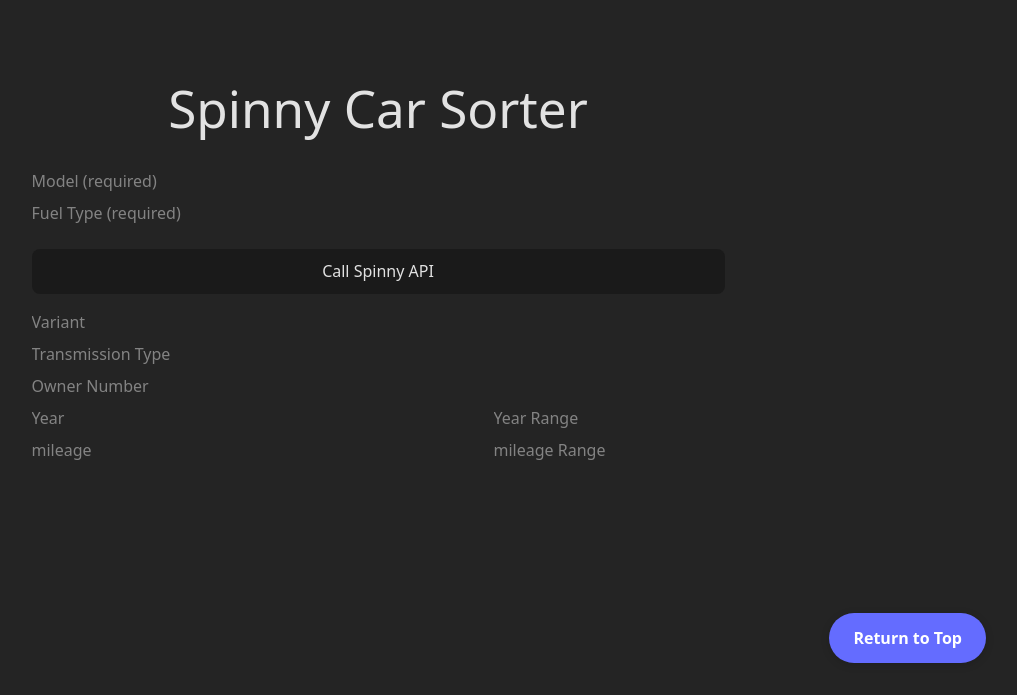
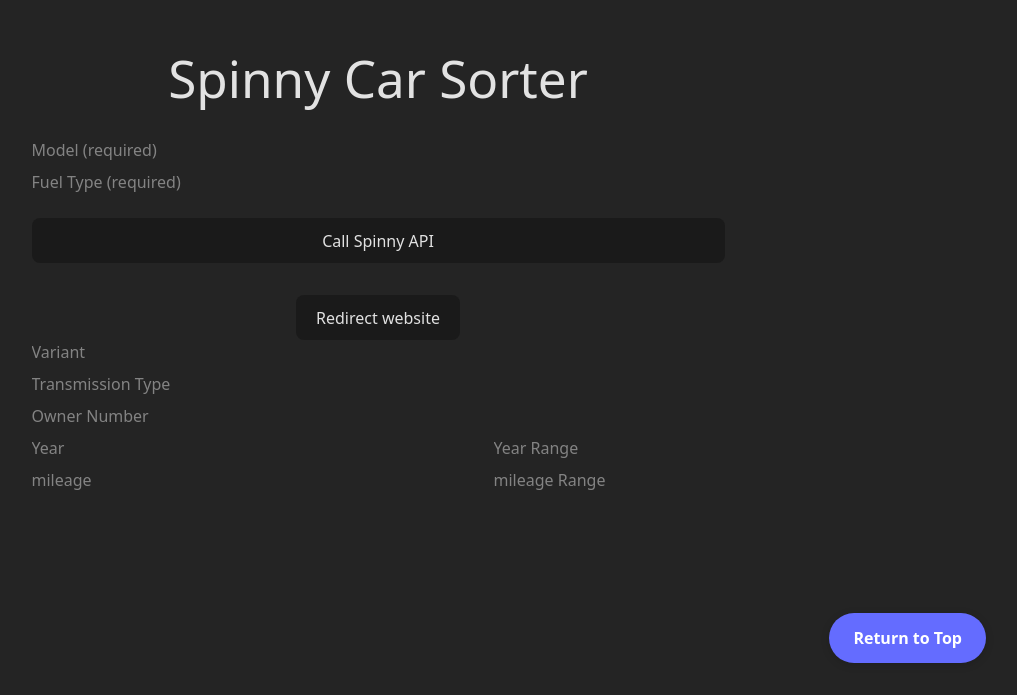
Before and after one commit to mdadnanhusaain/SpinnyPriceTracker, a React (Vite) app in the folder my-project/: page / in a window 1280 px wide. Shown: the part 105-800 px from the top of the page, without its empty margins (262-1279 px from the left). Built offline with nearby package versions, Linux system fonts and the light colour scheme.

Commit message:
Added new button for redirection

```diff
--- a/my-project/src/App.jsx
+++ b/my-project/src/App.jsx
@@ -1,5 +1,5 @@
 import { useState } from "react";
-import { fetchSpinnyCars } from "./apiCall";
+import { buildSpinnyUrl, fetchSpinnyCars } from "./apiCall";
 import { filterData, trimCarDataArray, sortData } from "./utils";
 import { FaCopy, FaArrowUp, FaArrowDown } from "react-icons/fa";
 import "./App.css";
@@ -12,6 +12,7 @@
   const [copiedIdx, setCopiedIdx] = useState(null);
   const [copiedField, setCopiedField] = useState(null);
   const [sortConfig, setSortConfig] = useState(initialSort);
+  const [status200, setStatus200] = useState(false);
 
   const notify = (text, idx, field) => {
     setCopiedIdx(idx);
@@ -85,10 +86,13 @@
       return;
     }
 
-    const result = await fetchSpinnyCars({
-      model: form.model.replace(" ", "-"),
-      fuel_type: form.fuel_type.replaceAll(" ", ","),
-    });
+    const result = await fetchSpinnyCars(
+      {
+        model: form.model.replace(" ", "-"),
+        fuel_type: form.fuel_type.replaceAll(" ", ","),
+      },
+      setStatus200
+    );
 
     const trimmedResults = trimCarDataArray(result);
 
@@ -99,8 +103,6 @@
       initialSort.order
     );
 
-    console.log("Sorted (default):", sortedResults);
-
     setApiResult(result);
     setFilterResult(sortedResults);
     setSortConfig(initialSort);
@@ -110,10 +112,7 @@
   const handleFilterData = (updatedFilterForm = filterForm) => {
     if (!apiResult) return;
     const newFilteredResult = filterData(updatedFilterForm, apiResult);
-    console.log("New FIltered Result, ", newFilteredResult);
     const trimmedResults = trimCarDataArray(newFilteredResult);
-
-    console.log("Trimmed Data", trimmedResults);
 
     setFilterResult(trimmedResults);
   };
@@ -135,6 +134,14 @@
     // Apply sorting on the current filtered data
     const sorted = sortData(filterResult, field, nextOrder);
     setFilterResult(sorted);
+  };
+
+  const handleRedirect = () => {
+    const url = buildSpinnyUrl({
+      model: form.model.replace(" ", "-"),
+      fuel_type: form.fuel_type.replaceAll(" ", ","),
+    });
+    window.open(url, "_blank");
   };
 
   return (
@@ -174,6 +181,16 @@
             Call Spinny API
           </button>
         </form>
+
+        {!status200 && (
+          <button
+            type="submit"
+            style={{ marginTop: "1em" }}
+            onClick={handleRedirect}
+          >
+            Redirect website
+          </button>
+        )}
 
         {/* Filter Form */}
         <form
--- a/my-project/src/apiCall.js
+++ b/my-project/src/apiCall.js
@@ -13,7 +13,7 @@
  * @param {Object} params - Optional query parameters.
  * @returns {string} Full API URL
  */
-function buildSpinnyUrl(params = {}) {
+export function buildSpinnyUrl(params = {}) {
   const defaultParams = {
     city: "delhi-ncr",
     product_type: "cars",
@@ -28,19 +28,23 @@
       ([key, val]) => `${encodeURIComponent(key)}=${encodeURIComponent(val)}`
     )
     .join("&");
-  return `${BASE_URL}?${query}`;
+
+  const finalUrl = `${BASE_URL}?${query}`;
+  console.log("URL:- ", finalUrl);
+  return finalUrl;
 }
 
 /**
  * Fetches data from Spinny API and logs the result.
  * @param {Object} params - Optional query parameters.
  */
-export async function fetchSpinnyCars(params = {}) {
+export async function fetchSpinnyCars(params = {}, setStatus200) {
   const url = buildSpinnyUrl(params);
   try {
     const response = await fetch(url);
     const data = await response.json();
-    console.log("Spinny API Response:", data?.results);
+    setStatus200(response.status === 200);
+    console.log("Status:- ", response.status);
     return data?.results;
   } catch (error) {
     console.error("Spinny API Error:", error);
```
